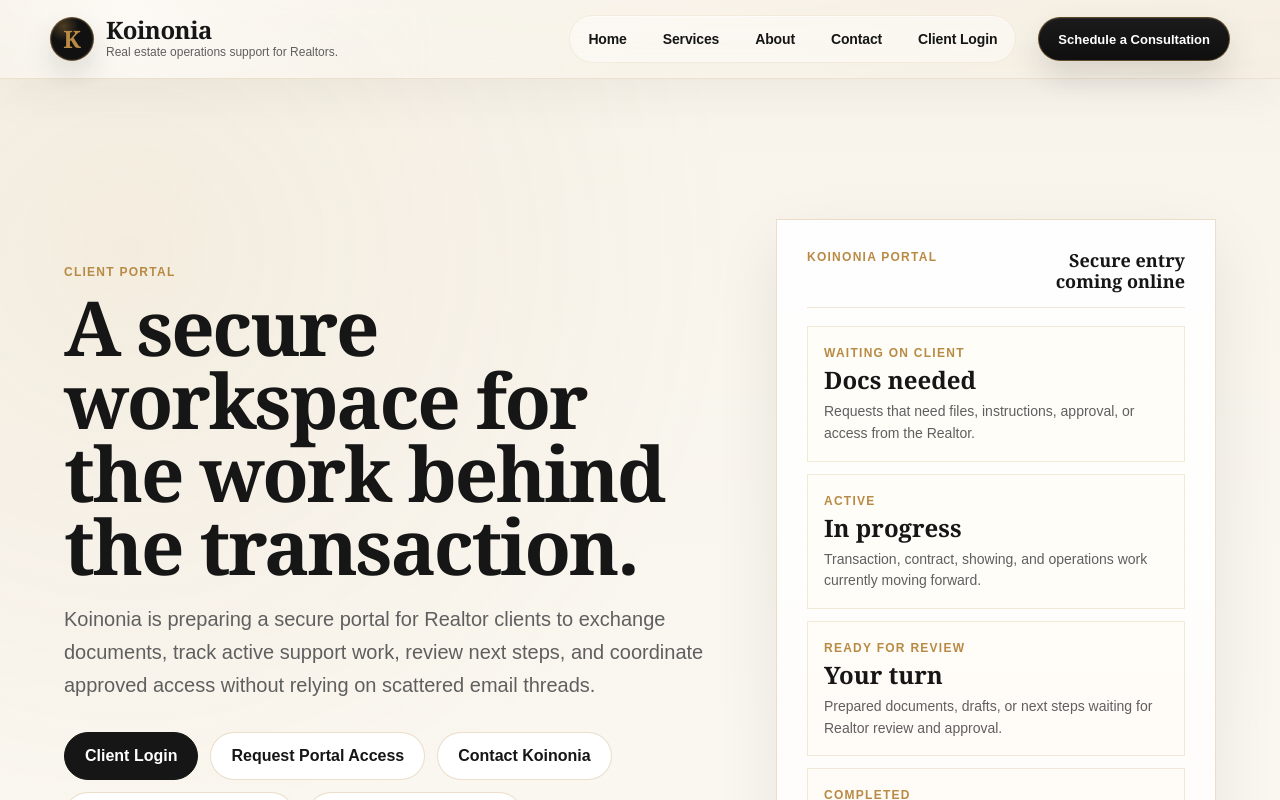
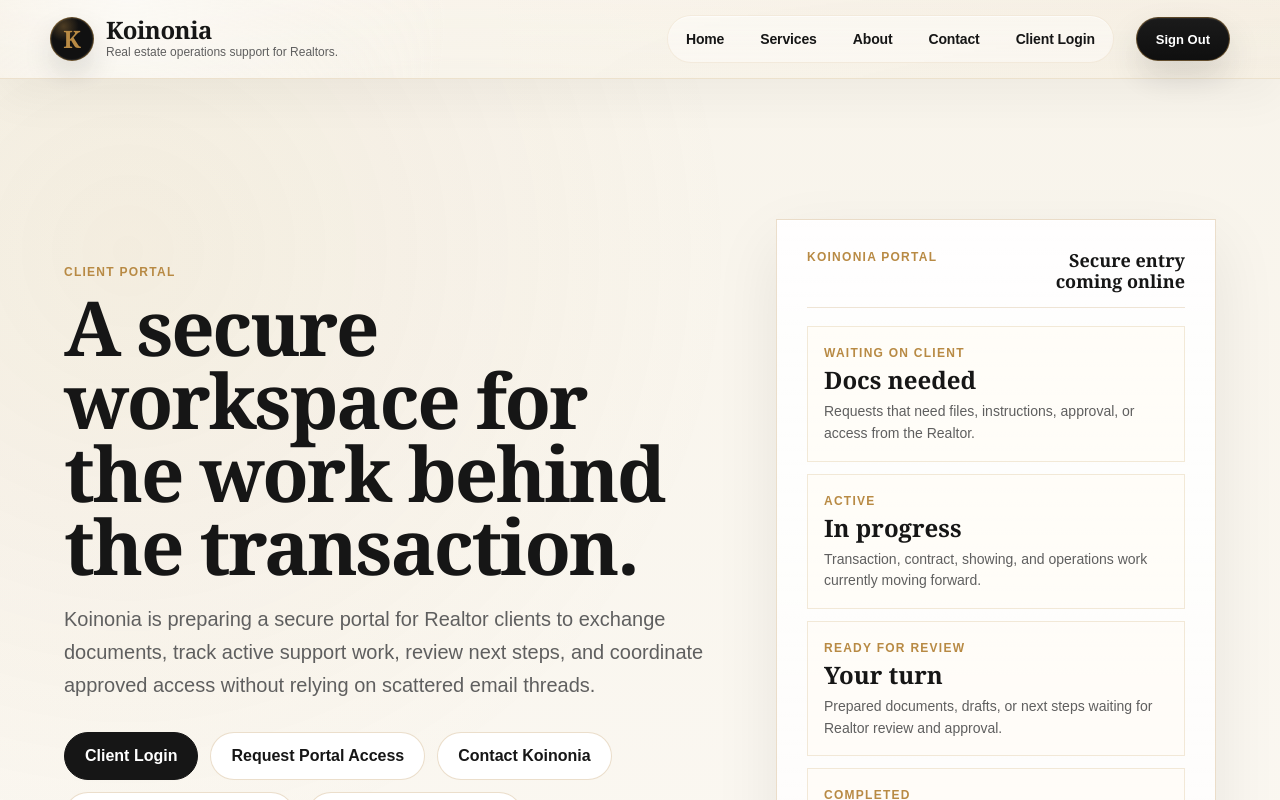
Before and after one commit to KoinoniaTransactions/Reynalds-OS, a Next.js app in the folder apps/web/: page /client in a window 1280 px wide. Shown: the top 800 px of the page. Built offline with nearby package versions, Linux system fonts and the light colour scheme; no server answers.

Commit message:
Show portal sign out action in header

```diff
--- a/apps/web/components/site/Header/Header.tsx
+++ b/apps/web/components/site/Header/Header.tsx
@@ -1,5 +1,6 @@
 "use client";
 
+import { usePathname } from "next/navigation";
 import { useState } from "react";
 import { brandContent } from "@/content/brand";
 
@@ -32,7 +33,14 @@ const navigationItems = [
 ] as const;
 
 export function Header() {
+  const pathname = usePathname() ?? "";
   const [isMenuOpen, setIsMenuOpen] = useState(false);
+
+  const isPortalPage =
+    pathname === "/client" ||
+    pathname.startsWith("/client/") ||
+    pathname === "/employee" ||
+    pathname.startsWith("/employee/");
 
   const closeMenu = () => {
     setIsMenuOpen(false);
@@ -85,6 +93,18 @@ export function Header() {
             ))}
           </nav>
 
+          {isPortalPage ? (
+            <a
+              className="koinonia-header-cta"
+              href="/sign-out"
+              onClick={closeMenu}
+            >
+              <span>Sign Out</span>
+              <span className="koinonia-header-cta-detail">
+                End this secure portal session
+              </span>
+            </a>
+          ) : (
             <a
               className="koinonia-header-cta"
               href={brandContent.cta.primaryHref}
@@ -95,6 +115,7 @@ export function Header() {
                 Start with a clear next step
               </span>
             </a>
+          )}
         </div>
       </div>
 
```
Lines whose indentation alone changed are shown as unchanged.
